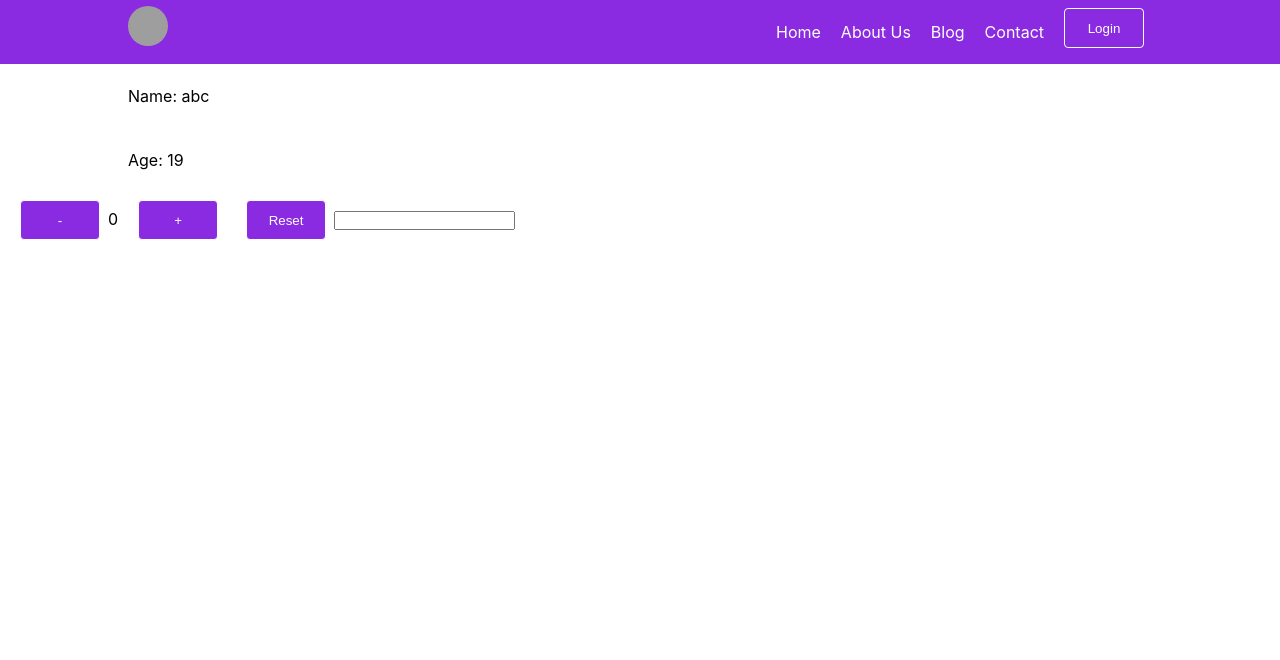
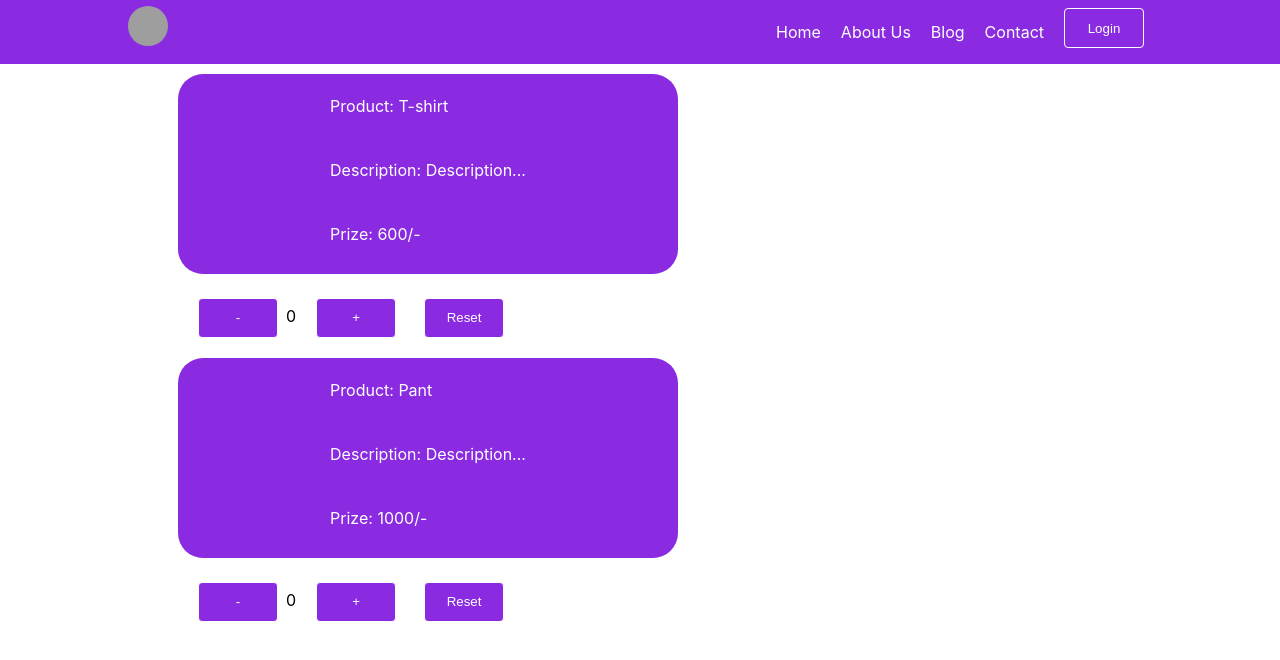
Before and after one commit to YuneshShrestha/React-Js, a React (Create React App) app: page / in a window 1280 px wide. Shown: the top 660 px of the page. Built offline with nearby package versions, Linux system fonts and the light colour scheme; grey boxes are pictures that could not be loaded.

Commit message:
made card

```diff
--- a/src/App.js
+++ b/src/App.js
@@ -1,46 +1,34 @@
 import './App.css';
-import React,{useState} from 'react';
+import React from 'react';
 import Navbar from './Navbar';
-import Person from './Person';
+// import Person from './Person';
+import Card  from './Card';
+// import GrandTotal from './GrandTotal';
 // jsx
 function App() {
-  let x=0;
-  const person =
-  {
-    name:'abc',
-    age:19,
-  }
-  let [count, setcount] = useState(x);
-  let [name, setName] = useState("");
+  // const person =
+  // {
+  //   name:'abc',
+  //   age:19,
+  // }
+
+  // let [name, setName] = useState("");
   // count for displaying ... setstate for updating
-  function inputHandler(e)
-  {
-    setName(e.target.value);
-    console.log(name);
-  }
-  function increment()
-  {
-    return setcount(--count);
-  }
-  function decrement()
-  {
-    return setcount(++count);
+  // function inputHandler(e)
+  // {
+  //   setName(e.target.value);
+  //   console.log(name);
+  // }
 
-  }
-  function resetbtn()
-  {
-    setcount(0);
-  }
   return (
    <div>
     <Navbar />
-    <Person person={person}/>
-    <div>
-        <button onClick={increment}>-</button>
-        {count}
-        <button onClick={decrement}>+</button>
-        <button onClick={resetbtn}>Reset</button>
-        <input type="text" value={name} onChange={inputHandler}/>
+    {/* <Person person={person}/> */}
+    <div className='container'>
+       <div>
+          <Card product="T-shirt" description="Description..." price="600"/>
+          <Card product="Pant" description="Description..." price="1000"/>
+       </div>
     </div>
    </div>
   );
--- /dev/null
+++ b/src/Card.js
@@ -0,0 +1,45 @@
+import React,{useState} from "react";
+import './card.css';
+const Card = ({product,description,price})=>{
+    let [count, setcount] = useState(0);
+    let [total,setTotal] = useState(0);
+
+    function increment()
+    {
+        setcount(++count);
+        setTotal(price*count);
+    }
+    function decrement()
+    {
+        if(count>0){
+            setcount(--count);
+            setTotal(price*count);
+        }
+
+    }
+    function resetbtn()
+    {
+        setcount(0);
+        setTotal(0);
+    }
+    return (
+        // React fregment <></>
+        <div className="my-container">
+            <div className="card">
+               <div>
+                <p>Product: {product}</p>
+                <p>Description: {description}</p>
+                <p>Prize: {price + '/-'}</p>
+                <h3>Total: {total}</h3>
+               </div>
+            </div>
+            <div>
+                <button onClick={decrement}>-</button>
+                {count}
+                <button onClick={increment}>+</button>
+                <button onClick={resetbtn}>Reset</button>
+            </div>
+        </div>
+    );
+};
+export default Card;
--- /dev/null
+++ b/src/GrandTotal.js
@@ -0,0 +1,5 @@
+import React from "react";
+const GrandTotal= ()=>{
+    return <div>0</div>;
+};
+export default GrandTotal;
--- /dev/null
+++ b/src/card.css
@@ -0,0 +1,15 @@
+.card{
+    width: 500px;
+    height: 200px;
+    background-color: blueviolet;
+    margin: 10px 0px;
+    border-radius: 25px;
+    display: grid;
+    place-items: center;
+}
+.card p{
+    color: white;
+}
+.card h3{
+    color: white;
+}
--- a/src/navbar.css
+++ b/src/navbar.css
@@ -24,6 +24,10 @@ a{
     justify-content: space-between;
     line-height: 8vh;
 }
+.my-container{
+    width: 80%;
+    margin: 0 auto;
+}
 .nav-links{
     display: flex;
 }
```
